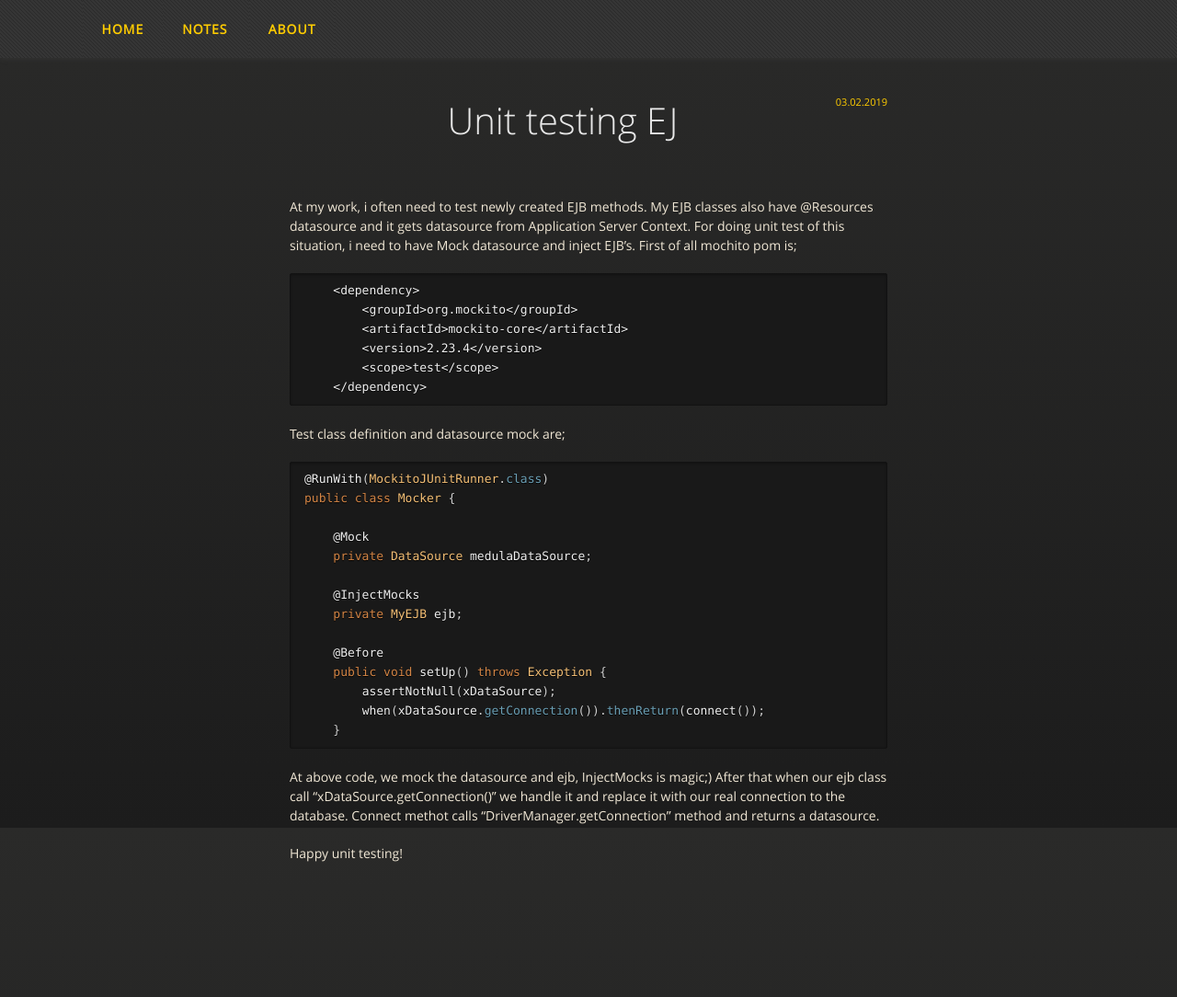
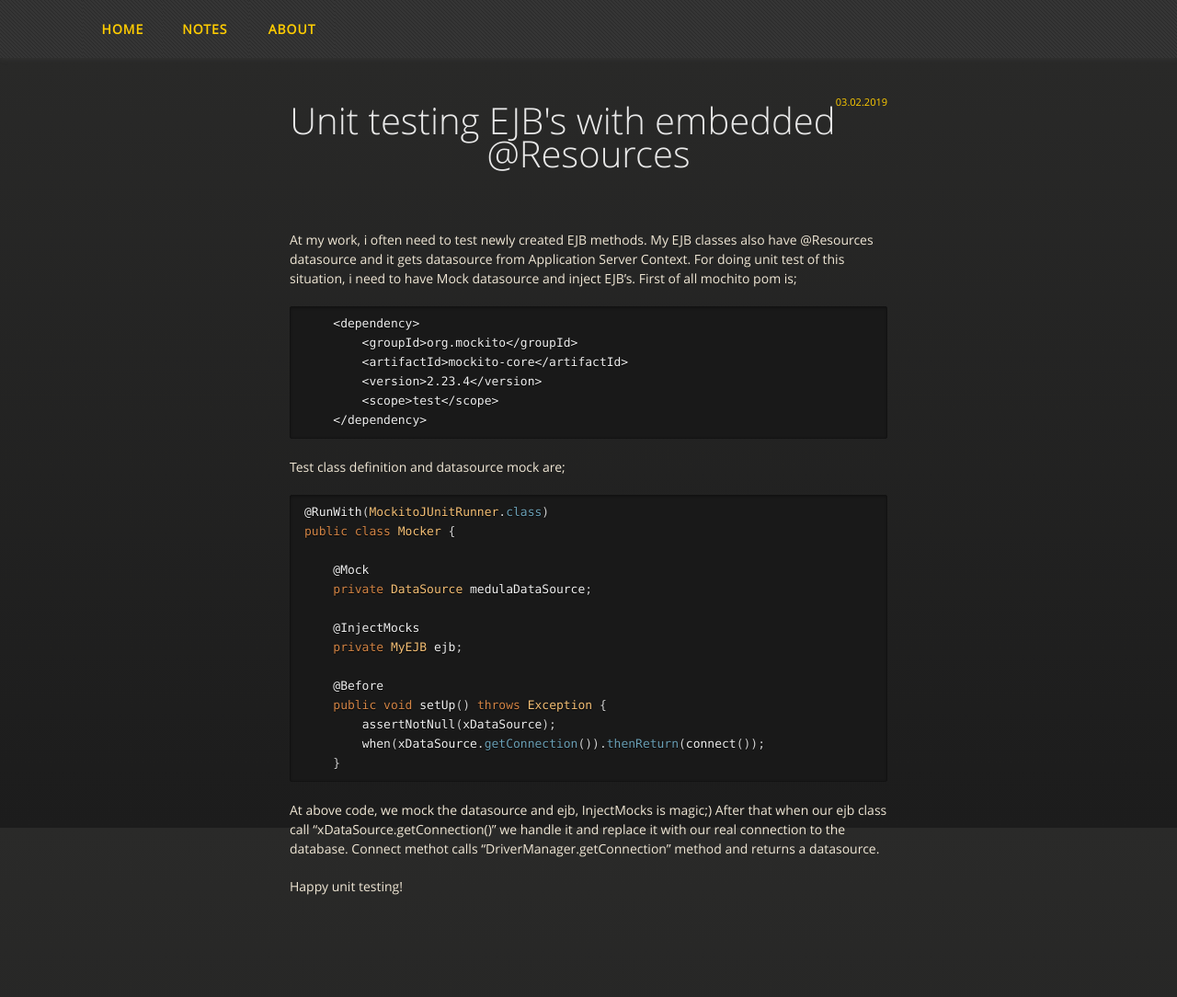
Before and after one commit to erkan000/erkan000.github.io, a Jekyll site: the page built from not/_java/testEJB_Mochito.md, in a window 1280 px wide. Shown: the whole page at 92% size. Built offline with Jekyll 4.4.1, drawn with Linux system fonts in a browser that asks for light colours; before the commit the page ends 1048 px from its top, so only the background shows below that.

Commit message:
Update testEJB_Mochito.md

```diff
--- a/not/_java/testEJB_Mochito.md
+++ b/not/_java/testEJB_Mochito.md
@@ -1,6 +1,6 @@
 ---
 layout: default
-title: Unit testing EJ
+title: Unit testing EJB's with embedded @Resources
 date: 03.02.2019
 ---
 
```
